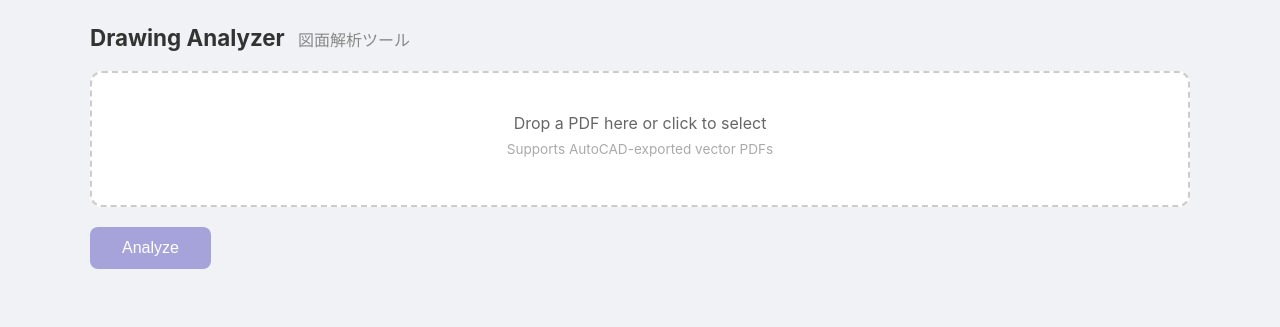
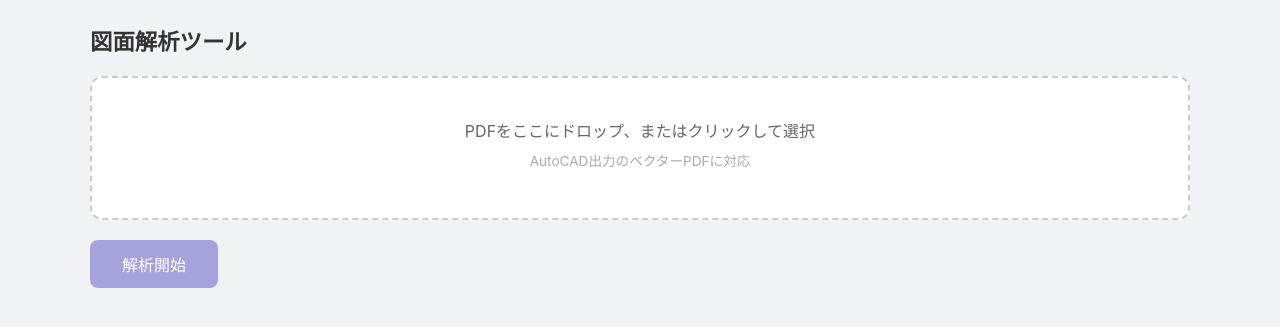
Before and after one commit to mokjulian-ai/warehouse, a FastAPI app: page / in a window 1280 px wide. Shown: the top 327 px of the page. Run offline with FastAPI, Linux system fonts and the light colour scheme.

Commit message:
faet:add description

```diff
--- a/templates/index.html
+++ b/templates/index.html
@@ -3,7 +3,7 @@
 <head>
     <meta charset="UTF-8">
     <meta name="viewport" content="width=device-width, initial-scale=1.0">
-    <title>Drawing Analyzer</title>
+    <title>図面解析ツール</title>
     <style>
         * { margin: 0; padding: 0; box-sizing: border-box; }
         body {
@@ -250,37 +250,37 @@
 </head>
 <body>
     <div class="container">
-        <h1>Drawing Analyzer <span>図面解析ツール</span></h1>
+        <h1>図面解析ツール</h1>
 
         <div class="upload-zone" id="dropZone" onclick="document.getElementById('fileInput').click()">
-            <p>Drop a PDF here or click to select</p>
-            <p class="hint">Supports AutoCAD-exported vector PDFs</p>
+            <p>PDFをここにドロップ、またはクリックして選択</p>
+            <p class="hint">AutoCAD出力のベクターPDFに対応</p>
             <div class="selected" id="selectedFile" style="display:none"></div>
             <input type="file" id="fileInput" accept=".pdf">
         </div>
 
         <div class="btn-row">
-            <button class="btn" id="analyzeBtn" onclick="analyzeDrawing()" disabled>Analyze</button>
+            <button class="btn" id="analyzeBtn" onclick="analyzeDrawing()" disabled>解析開始</button>
         </div>
 
         <div class="loading" id="loading">
             <div class="spinner"></div>
-            <span>Analyzing drawing...</span>
+            <span>図面を解析中...</span>
         </div>
 
         <div class="error-msg" id="errorMsg"></div>
 
         <div class="results" id="results">
             <div class="tab-bar" id="tabBar">
-                <button class="tab-btn active" onclick="switchTab('pdf')">PDF</button>
-                <button class="tab-btn" onclick="switchTab('texts')">Text List</button>
-                <button class="tab-btn" onclick="switchTab('grid')">Grid</button>
-                <button class="tab-btn" onclick="switchTab('dims')">Dimensions</button>
-                <button class="tab-btn" onclick="switchTab('heights')">Heights</button>
-                <button class="tab-btn" onclick="switchTab('matching')">Matching</button>
-                <button class="tab-btn" onclick="switchTab('structure')">Structure</button>
-                <button class="tab-btn" onclick="switchTab('quality')">Quality</button>
-                <button class="tab-btn" onclick="switchTab('json')">Raw JSON</button>
+                <button class="tab-btn active" onclick="switchTab('pdf')">PDF表示</button>
+                <button class="tab-btn" onclick="switchTab('texts')">テキスト一覧</button>
+                <button class="tab-btn" onclick="switchTab('grid')">通り芯</button>
+                <button class="tab-btn" onclick="switchTab('dims')">寸法</button>
+                <button class="tab-btn" onclick="switchTab('heights')">高さ</button>
+                <button class="tab-btn" onclick="switchTab('matching')">マッチング</button>
+                <button class="tab-btn" onclick="switchTab('structure')">構造モデル</button>
+                <button class="tab-btn" onclick="switchTab('quality')">品質チェック</button>
+                <button class="tab-btn" onclick="switchTab('json')">JSON</button>
             </div>
 
             <div class="tab-panel active" id="panel-pdf"></div>
@@ -314,7 +314,7 @@
 
         function handleFile(file) {
             if (!file.name.toLowerCase().endsWith(".pdf")) {
-                showError("Please select a PDF file.");
+                showError("PDFファイルを選択してください。");
                 return;
             }
             selectedFile = file;
@@ -353,7 +353,7 @@
                 renderResults(data);
                 document.getElementById("results").classList.add("active");
             } catch (err) {
-                showError("Request failed: " + err.message);
+                showError("リクエスト失敗: " + err.message);
             } finally {
                 loading.classList.remove("active");
                 btn.disabled = false;
@@ -396,9 +396,16 @@
         function renderPdfTab(data) {
             const panel = document.getElementById("panel-pdf");
             if (!data.page_image) {
-                panel.innerHTML = '<p style="color:#999">No PDF image available.</p>';
+                panel.innerHTML = '<p style="color:#999">PDF画像がありません。</p>';
                 return;
             }
+
+            var html = '<div style="background:#f8f9fa;border:1px solid #e5e7eb;border-radius:8px;padding:14px 18px;margin-bottom:16px;font-size:0.88rem;color:#555;line-height:1.7">'
+                + '<strong style="color:#333">Step A: ビュー領域検出</strong><br>'
+                + 'PDFをDPI=150でラスタ描画し、ベクターデータ（テキスト・線分・矩形）を PyMuPDF で抽出します。'
+                + '図面タイトル文字列（「屋根伏図」「平面図」「立面図」「断面図」等）を検索し、各タイトルの位置と周囲の線分から'
+                + 'ビュー領域の境界（BBox）を決定します。ページ回転（rotation=90/270）にも対応し、メディアボックス座標をビジュアル座標に変換して表示します。'
+                + '</div>';
 
             const views = data.views || [];
             const rot = data.page_rotation || 0;
@@ -444,7 +451,7 @@
             };
 
             // Legend
-            var html = '<div class="pdf-legend">';
+            html += '<div class="pdf-legend">';
             views.forEach(function(v) {
                 var c = colors[v.view_type] || colors["unknown"];
                 html += '<div class="pdf-legend-item">';
@@ -500,27 +507,28 @@
             const views = data.views || [];
 
             if (views.length === 0) {
-                panel.innerHTML = '<p style="color:#999">No views detected.</p>';
+                panel.innerHTML = '<p style="color:#999">ビューが検出されませんでした。</p>';
                 return;
             }
 
             var totalTexts = 0;
             views.forEach(function(v) { totalTexts += v.texts.length; });
 
-            let html = '<p style="margin-bottom:16px">Total: <strong>' + totalTexts + '</strong> texts across <strong>' + views.length + '</strong> views</p>';
+            let html = '<p style="color:#666;margin-bottom:16px;font-size:0.9rem">PDFから抽出した全テキスト要素をビュー別に一覧表示します。フォント・サイズ・座標も確認できます。</p>';
+            html += '<p style="margin-bottom:16px">合計: <strong>' + views.length + '</strong> ビュー内に <strong>' + totalTexts + '</strong> テキスト</p>';
 
             views.forEach(function(v) {
                 var texts = v.texts || [];
                 html += '<h3 style="margin:20px 0 10px;color:#333;font-size:1rem">';
                 html += esc(v.view_type) + (v.title_text ? ' — ' + esc(v.title_text) : '');
-                html += ' <span style="color:#999;font-weight:400">(' + texts.length + ' texts)</span></h3>';
+                html += ' <span style="color:#999;font-weight:400">(' + texts.length + ' テキスト)</span></h3>';
 
                 if (texts.length === 0) {
-                    html += '<p style="color:#999;margin-bottom:16px">No text in this view.</p>';
+                    html += '<p style="color:#999;margin-bottom:16px">このビューにテキストはありません。</p>';
                     return;
                 }
 
-                html += '<table><tr><th>#</th><th>Text</th><th>Font</th><th>Size</th><th>Position (x, y)</th></tr>';
+                html += '<table><tr><th>#</th><th>テキスト</th><th>フォント</th><th>サイズ</th><th>位置 (x, y)</th></tr>';
                 texts.forEach(function(t, i) {
                     html += '<tr>';
                     html += '<td style="color:#999">' + (i + 1) + '</td>';
@@ -542,21 +550,22 @@
             const grid = data.grid_system;
 
             if (!grid) {
-                panel.innerHTML = '<p style="color:#999">No grid system detected.</p>';
+                panel.innerHTML = '<p style="color:#999">通り芯が検出されませんでした。</p>';
                 return;
             }
 
-            let html = '<p style="margin-bottom:16px">Source view: <strong>' + esc(grid.source_view) + '</strong></p>';
+            let html = '<p style="color:#666;margin-bottom:16px;font-size:0.9rem">図面から検出した通り芯（X軸・Y軸）のラベル、位置、グリッド線の有無を表示します。</p>';
+            html += '<p style="margin-bottom:16px">検出元ビュー: <strong>' + esc(grid.source_view) + '</strong></p>';
 
             const allLabels = [].concat(grid.x_labels || [], grid.y_labels || []);
-            html += '<table><tr><th>Label</th><th>Axis</th><th>Index</th><th>Position (pts)</th><th>Has Line</th></tr>';
+            html += '<table><tr><th>ラベル</th><th>軸</th><th>インデックス</th><th>位置 (pts)</th><th>線あり</th></tr>';
             allLabels.forEach(function(l) {
                 html += '<tr>';
                 html += '<td><strong>' + esc(l.label) + '</strong></td>';
                 html += '<td>' + l.axis + '</td>';
                 html += '<td>' + l.index + '</td>';
                 html += '<td>' + l.position.toFixed(1) + '</td>';
-                html += '<td>' + (l.line ? '<span class="badge pass">Yes</span>' : '<span class="badge warn">No</span>') + '</td>';
+                html += '<td>' + (l.line ? '<span class="badge pass">あり</span>' : '<span class="badge warn">なし</span>') + '</td>';
                 html += '</tr>';
             });
             html += '</table>';
@@ -569,13 +578,14 @@
             const dims = data.dimensions || [];
 
             if (dims.length === 0) {
-                panel.innerHTML = '<p style="color:#999">No dimensions extracted.</p>';
+                panel.innerHTML = '<p style="color:#999">寸法が検出されませんでした。</p>';
                 return;
             }
 
             const sorted = dims.slice().sort(function(a, b) { return b.value - a.value; });
-            let html = '<p style="margin-bottom:16px">' + dims.length + ' dimensions extracted</p>';
-            html += '<table><tr><th>Value (mm)</th><th>Type</th><th>Count</th><th>Raw Text</th><th>View</th></tr>';
+            let html = '<p style="color:#666;margin-bottom:16px;font-size:0.9rem">図面から抽出した寸法値の一覧です。単一寸法・ピッチ（@）・繰返し（×n）の3種別に分類されます。</p>';
+            html += '<p style="margin-bottom:16px">' + dims.length + ' 件の寸法を検出</p>';
+            html += '<table><tr><th>値 (mm)</th><th>種別</th><th>回数</th><th>原文</th><th>ビュー</th></tr>';
             sorted.forEach(function(d) {
                 html += '<tr>';
                 html += '<td><strong>' + d.value + '</strong></td>';
@@ -595,11 +605,12 @@
             const heights = data.heights || [];
 
             if (heights.length === 0) {
-                panel.innerHTML = '<p style="color:#999">No height parameters found.</p>';
+                panel.innerHTML = '<p style="color:#999">高さパラメータが検出されませんでした。</p>';
                 return;
             }
 
-            let html = '<table><tr><th>Type</th><th>Value (mm)</th><th>Raw Text</th><th>View</th></tr>';
+            let html = '<p style="color:#666;margin-bottom:16px;font-size:0.9rem">立面図・断面図から検出した高さ情報（軒高・最高高さ・GL・FL等）を表示します。</p>';
+            html += '<table><tr><th>種別</th><th>値 (mm)</th><th>原文</th><th>ビュー</th></tr>';
             heights.forEach(function(h) {
                 html += '<tr>';
                 html += '<td><strong>' + esc(h.height_type) + '</strong></td>';
@@ -618,28 +629,30 @@
             const m = data.matching;
 
             if (!m) {
-                panel.innerHTML = '<p style="color:#999">No matching result (grid system required).</p>';
+                panel.innerHTML = '<p style="color:#999">マッチング結果がありません（通り芯が必要です）。</p>';
                 return;
             }
 
             let html = '';
 
+            html += '<p style="color:#666;margin-bottom:16px;font-size:0.9rem">複数ビュー（平面・立面・断面）の寸法と通り芯を照合し、建物のスパン・桁行長さ・ピッチ・高さ等の主要パラメータを決定します。</p>';
+
             // Building parameters summary cards
-            html += '<h3 style="margin-bottom:12px;color:#333;font-size:1rem">Building Parameters</h3>';
+            html += '<h3 style="margin-bottom:12px;color:#333;font-size:1rem">建物パラメータ</h3>';
             html += '<div class="diag-grid">';
-            if (m.span != null) html += diagCard("Span (Y)", m.span.toLocaleString() + " mm");
-            if (m.length != null) html += diagCard("Length (X)", m.length.toLocaleString() + " mm");
-            if (m.bay_pitch != null) html += diagCard("Bay Pitch", m.bay_pitch.toLocaleString() + " mm");
-            if (m.bay_count != null) html += diagCard("Bay Count", m.bay_count);
-            if (m.eave_height != null) html += diagCard("Eave Height", m.eave_height.toLocaleString() + " mm");
-            if (m.max_height != null) html += diagCard("Max Height", m.max_height.toLocaleString() + " mm");
+            if (m.span != null) html += diagCard("スパン (Y)", m.span.toLocaleString() + " mm");
+            if (m.length != null) html += diagCard("桁行長さ (X)", m.length.toLocaleString() + " mm");
+            if (m.bay_pitch != null) html += diagCard("ベイピッチ", m.bay_pitch.toLocaleString() + " mm");
+            if (m.bay_count != null) html += diagCard("ベイ数", m.bay_count);
+            if (m.eave_height != null) html += diagCard("軒高", m.eave_height.toLocaleString() + " mm");
+            if (m.max_height != null) html += diagCard("最高高さ", m.max_height.toLocaleString() + " mm");
             html += '</div>';
 
             // Anchored params detail
             var anchored = m.anchored_params || [];
             if (anchored.length > 0) {
-                html += '<h3 style="margin:20px 0 12px;color:#333;font-size:1rem">Anchored Parameters</h3>';
-                html += '<table><tr><th>Name</th><th>Value</th><th>From</th><th>To</th><th>Source</th><th>Raw Text</th><th>Computed</th></tr>';
+                html += '<h3 style="margin:20px 0 12px;color:#333;font-size:1rem">アンカーパラメータ</h3>';
+                html += '<table><tr><th>名称</th><th>値</th><th>始点</th><th>終点</th><th>検出元</th><th>原文</th><th>算出方法</th></tr>';
                 anchored.forEach(function(p) {
                     html += '<tr>';
                     html += '<td><strong>' + esc(p.name) + '</strong></td>';
@@ -648,7 +661,7 @@
                     html += '<td>' + (p.anchor_to || '-') + '</td>';
                     html += '<td>' + (p.source_view || '-') + '</td>';
                     html += '<td>' + esc(p.raw_text || '-') + '</td>';
-                    html += '<td>' + (p.computed ? '<span class="badge warn">computed</span>' : '<span class="badge pass">from text</span>') + '</td>';
+                    html += '<td>' + (p.computed ? '<span class="badge warn">算出値</span>' : '<span class="badge pass">図面値</span>') + '</td>';
                     html += '</tr>';
                 });
                 html += '</table>';
@@ -657,8 +670,8 @@
             // Per-view grid info
             var vgi = m.view_grid_info || [];
             if (vgi.length > 0) {
-                html += '<h3 style="margin:20px 0 12px;color:#333;font-size:1rem">Per-View Grid Labels</h3>';
-                html += '<table><tr><th>View</th><th>Type</th><th>Side</th><th>X Labels</th><th>Y Labels</th></tr>';
+                html += '<h3 style="margin:20px 0 12px;color:#333;font-size:1rem">ビュー別通り芯ラベル</h3>';
+                html += '<table><tr><th>ビュー</th><th>種別</th><th>面</th><th>X ラベル</th><th>Y ラベル</th></tr>';
                 vgi.forEach(function(v) {
                     html += '<tr>';
                     html += '<td>' + esc(v.view_title) + '</td>';
@@ -674,8 +687,8 @@
             // Frame links
             var links = m.frame_links || [];
             if (links.length > 0) {
-                html += '<h3 style="margin:20px 0 12px;color:#333;font-size:1rem">Frame Links (X-Grid Across Views)</h3>';
-                html += '<table><tr><th>X Label</th><th>Plan Position (pts)</th><th>In Elevation Sides</th></tr>';
+                html += '<h3 style="margin:20px 0 12px;color:#333;font-size:1rem">フレームリンク（ビュー間X通り芯）</h3>';
+                html += '<table><tr><th>X ラベル</th><th>平面位置 (pts)</th><th>立面での面</th></tr>';
                 links.forEach(function(fl) {
                     html += '<tr>';
                     html += '<td><strong>' + esc(fl.x_label) + '</strong></td>';
@@ -689,7 +702,7 @@
             // Consistency checks
             var checks = m.consistency_checks || [];
             if (checks.length > 0) {
-                html += '<h3 style="margin:20px 0 12px;color:#333;font-size:1rem">Consistency Checks</h3>';
+                html += '<h3 style="margin:20px 0 12px;color:#333;font-size:1rem">整合性チェック</h3>';
                 var icons = { pass: "\u2705", warn: "\u26a0\ufe0f", fail: "\u274c" };
                 checks.forEach(function(c) {
                     html += '<div class="check-item">';
@@ -704,33 +717,36 @@
         }
 
         // --- Structure Tab ---
+        var typeNames = { column: "柱", rafter: "梁（ラフター）", ridge_beam: "棟木", purlin: "母屋" };
         function renderStructureTab(data) {
             const panel = document.getElementById("panel-structure");
             const sm = data.structural_model;
 
             if (!sm) {
-                panel.innerHTML = '<p style="color:#999">No structural model (matching result required).</p>';
+                panel.innerHTML = '<p style="color:#999">構造モデルがありません（マッチング結果が必要です）。</p>';
                 return;
             }
 
             var html = '';
 
+            html += '<p style="color:#666;margin-bottom:16px;font-size:0.9rem">マッチング結果から生成した3D構造ワイヤフレームモデルです。柱・梁・棟木・母屋の部材を座標と長さ付きで表示します。</p>';
+
             // Envelope summary cards
-            html += '<h3 style="margin-bottom:12px;color:#333;font-size:1rem">Building Envelope</h3>';
+            html += '<h3 style="margin-bottom:12px;color:#333;font-size:1rem">建物外形</h3>';
             html += '<div class="diag-grid">';
-            html += diagCard("Length (X)", sm.envelope.length.toLocaleString() + " mm");
-            html += diagCard("Span (Y)", sm.envelope.span.toLocaleString() + " mm");
-            html += diagCard("Eave Height", sm.envelope.eave_height.toLocaleString() + " mm");
-            html += diagCard("Ridge Height", sm.envelope.ridge_height.toLocaleString() + " mm");
-            html += diagCard("Frames", sm.frame_count);
-            html += diagCard("Bays", sm.bay_count);
-            html += diagCard("Bay Pitch", sm.bay_pitch.toLocaleString() + " mm");
-            html += diagCard("Total Members", sm.members.length);
+            html += diagCard("桁行長さ (X)", sm.envelope.length.toLocaleString() + " mm");
+            html += diagCard("スパン (Y)", sm.envelope.span.toLocaleString() + " mm");
+            html += diagCard("軒高", sm.envelope.eave_height.toLocaleString() + " mm");
+            html += diagCard("棟高", sm.envelope.ridge_height.toLocaleString() + " mm");
+            html += diagCard("フレーム数", sm.frame_count);
+            html += diagCard("ベイ数", sm.bay_count);
+            html += diagCard("ベイピッチ", sm.bay_pitch.toLocaleString() + " mm");
+            html += diagCard("総部材数", sm.members.length);
             html += '</div>';
 
             // Member summary by type
-            html += '<h3 style="margin:20px 0 12px;color:#333;font-size:1rem">Member Summary</h3>';
-            html += '<table><tr><th>Type</th><th>Count</th><th>Unit Length (mm)</th><th>Total Length (m)</th></tr>';
+            html += '<h3 style="margin:20px 0 12px;color:#333;font-size:1rem">部材集計</h3>';
+            html += '<table><tr><th>種別</th><th>本数</th><th>単位長さ (mm)</th><th>合計長さ (m)</th></tr>';
             var types = ["column", "rafter", "ridge_beam", "purlin"];
             types.forEach(function(t) {
                 var members = sm.members.filter(function(m) { return m.member_type === t; });
@@ -738,7 +754,7 @@
                 var totalLen = members.reduce(function(sum, m) { return sum + m.length; }, 0);
                 var unitLen = members[0].length;
                 html += '<tr>';
-                html += '<td><strong>' + t.replace(/_/g, ' ') + '</strong></td>';
+                html += '<td><strong>' + (typeNames[t] || t) + '</strong></td>';
                 html += '<td>' + members.length + '</td>';
                 html += '<td>' + unitLen.toFixed(0) + '</td>';
                 html += '<td>' + (totalLen / 1000).toFixed(1) + '</td>';
@@ -747,7 +763,7 @@
             // Total row
             var grandTotal = sm.members.reduce(function(sum, m) { return sum + m.length; }, 0);
             html += '<tr style="border-top:2px solid #333;font-weight:bold;background:#f0f0f0">';
-            html += '<td>Total</td>';
+            html += '<td>合計</td>';
             html += '<td>' + sm.members.length + '</td>';
             html += '<td>—</td>';
             html += '<td>' + (grandTotal / 1000).toFixed(1) + '</td>';
@@ -755,13 +771,13 @@
             html += '</table>';
 
             // Member detail table (first 100)
-            html += '<h3 style="margin:20px 0 12px;color:#333;font-size:1rem">Member Details</h3>';
+            html += '<h3 style="margin:20px 0 12px;color:#333;font-size:1rem">部材詳細</h3>';
             var showMembers = sm.members.slice(0, 100);
-            html += '<table><tr><th>Label</th><th>Type</th><th>Start (x,y,z)</th><th>End (x,y,z)</th><th>Length (mm)</th><th>Frame</th></tr>';
+            html += '<table><tr><th>ラベル</th><th>種別</th><th>始点 (x,y,z)</th><th>終点 (x,y,z)</th><th>長さ (mm)</th><th>フレーム</th></tr>';
             showMembers.forEach(function(m) {
                 html += '<tr>';
                 html += '<td>' + esc(m.label) + '</td>';
-                html += '<td><span class="badge single">' + m.member_type.replace(/_/g, ' ') + '</span></td>';
+                html += '<td><span class="badge single">' + (typeNames[m.member_type] || m.member_type) + '</span></td>';
                 html += '<td>(' + m.start.x.toFixed(0) + ', ' + m.start.y.toFixed(0) + ', ' + m.start.z.toFixed(0) + ')</td>';
                 html += '<td>(' + m.end.x.toFixed(0) + ', ' + m.end.y.toFixed(0) + ', ' + m.end.z.toFixed(0) + ')</td>';
                 html += '<td>' + m.length.toFixed(0) + '</td>';
@@ -770,7 +786,7 @@
             });
             html += '</table>';
             if (sm.members.length > 100) {
-                html += '<p style="color:#999;margin-top:8px">Showing first 100 of ' + sm.members.length + ' members. See Raw JSON tab for full list.</p>';
+                html += '<p style="color:#999;margin-top:8px">' + sm.members.length + ' 部材のうち先頭100件を表示。全件はJSONタブを参照。</p>';
             }
 
             panel.innerHTML = html;
@@ -782,12 +798,13 @@
             const q = data.quality;
 
             if (!q) {
-                panel.innerHTML = '<p style="color:#999">No quality data.</p>';
+                panel.innerHTML = '<p style="color:#999">品質データがありません。</p>';
                 return;
             }
 
             const icons = { pass: "\u2705", warn: "\u26a0\ufe0f", fail: "\u274c" };
-            let html = '<div style="margin-bottom:20px">Overall: <span class="badge ' + q.overall + '">' + q.overall.toUpperCase() + '</span></div>';
+            let html = '<p style="color:#666;margin-bottom:16px;font-size:0.9rem">抽出結果の品質ゲートチェックです。ビュー数・通り芯・寸法・高さの検出状況を判定します。</p>';
+            html += '<div style="margin-bottom:20px">総合判定: <span class="badge ' + q.overall + '">' + q.overall.toUpperCase() + '</span></div>';
 
             (q.checks || []).forEach(function(c) {
                 html += '<div class="check-item">';
@@ -804,7 +821,8 @@
         function renderJsonTab(data) {
             const panel = document.getElementById("panel-json");
             const json = JSON.stringify(data, null, 2);
-            panel.innerHTML = '<button class="copy-btn" onclick="copyJson()">Copy JSON</button>'
+            panel.innerHTML = '<p style="color:#666;margin-bottom:16px;font-size:0.9rem">解析結果の全データをJSON形式で表示します。外部ツールへの連携やデバッグに利用できます。</p>'
+                + '<button class="copy-btn" onclick="copyJson()">JSONをコピー</button>'
                 + '<div class="json-block" id="jsonBlock">' + esc(json) + '</div>';
         }
 
@@ -812,8 +830,8 @@
             const text = JSON.stringify(analysisData, null, 2);
             navigator.clipboard.writeText(text).then(function() {
                 const btn = document.querySelector(".copy-btn");
-                btn.textContent = "Copied!";
-                setTimeout(function() { btn.textContent = "Copy JSON"; }, 1500);
+                btn.textContent = "コピーしました";
+                setTimeout(function() { btn.textContent = "JSONをコピー"; }, 1500);
             });
         }
 
```
